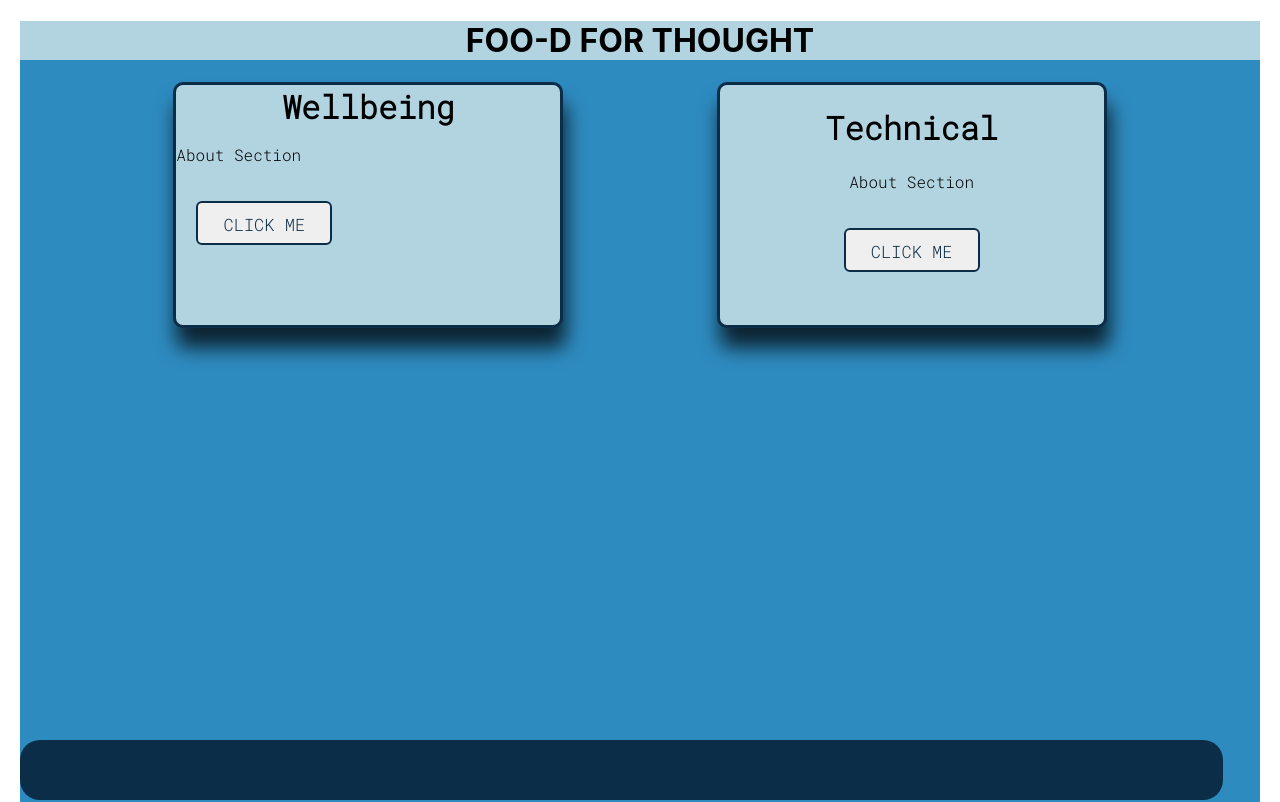
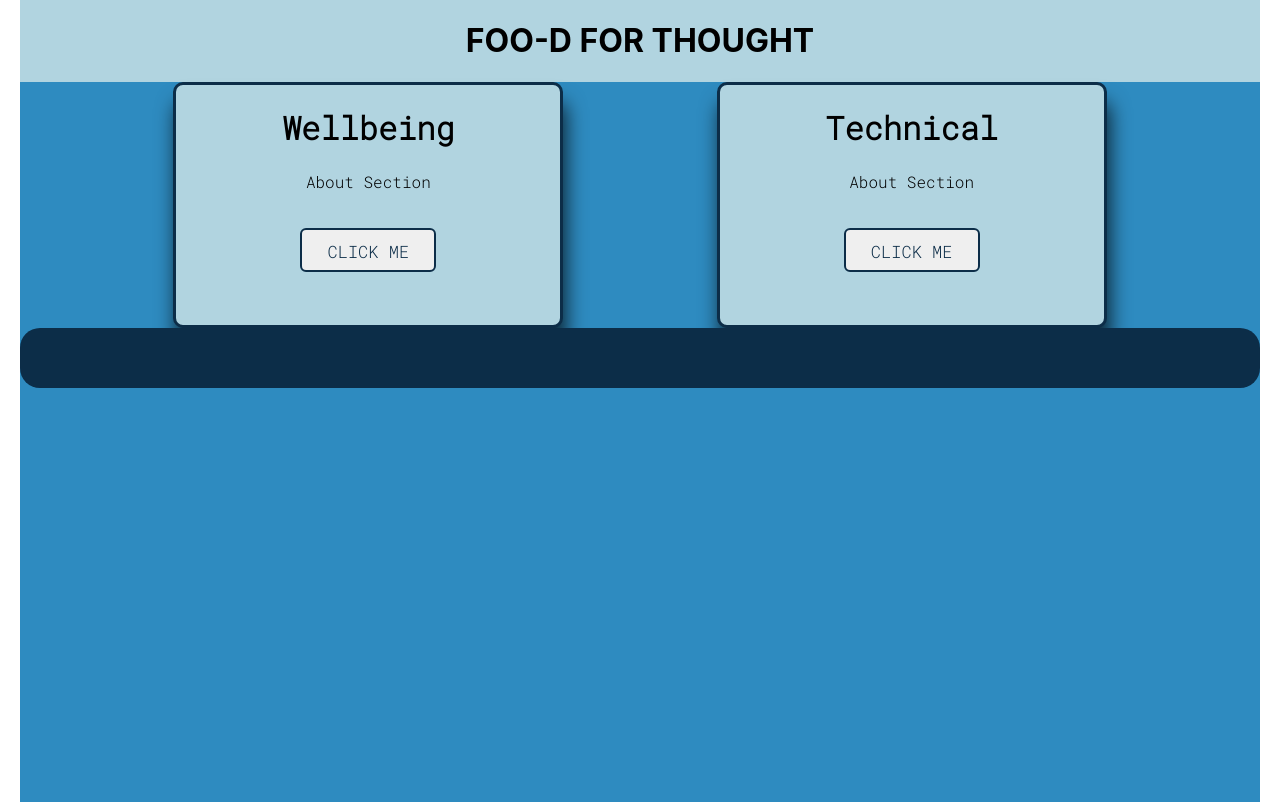
Before and after one commit to SchoolOfCode/w9_frontend-project-neemo-ryan-harry-mino, a React (Create React App) app: page / in a window 1280 px wide. Shown: the top 802 px of the page. Built offline with nearby package versions, Linux system fonts and the light colour scheme; no server answers.

Commit message:
styling of the hompage

```diff
--- a/src/Components/Footer/Footer.css
+++ b/src/Components/Footer/Footer.css
@@ -1,15 +1,18 @@
 .footer-class {
         border-radius:20px;
         text-align: center;
-        font-size:15px;
-        position:fixed;
+        font-size:14px;
+        /* position:fixed; */
         bottom:0;
-        width:94%;
+        /* width:94%; */
+        overflow:inherit;
         height:60px;   /* Height of the footer */
         background:#0C2D48;
       }
       .quote-paragraph{
-        font-family:Arial, Helvetica, sans-serif;
+        /* font-family:Arial, Helvetica, sans-serif; */
         color:#B1D4E0;
-        font-weight: bold;
+        font-family: Permanent Marker;
+        font-weight:bolder;
+        text-transform:uppercase;
       }
--- a/src/Components/Home/Home.css
+++ b/src/Components/Home/Home.css
@@ -1,6 +1,8 @@
 /* @import url('http://fonts.cdnfonts.com/css/proggy-clean'); */
 @import url('https://fonts.googleapis.com/css2?family=Roboto+Mono:wght@300&display=swap');
 .Home {
+  display:flex;
+  flex-direction:column;
   background-color: #2E8BC0;
   height:150vh;
   width:auto;
@@ -20,18 +22,19 @@
   font-family: 'Roboto Mono', monospace;
   box-shadow: rgba(0, 0, 0, 0.75) 3px 20px 20px;
   border-radius:10px;
+  text-align: center;
   border: 3px solid #0C2D48;
   background-color: #B1D4E0;
   height: 30vh;
   width: 30vw;
 }
 
-.wellbeing-section > h1 {
+/* .wellbeing-section > h1 { */
   /* font-family:bellefair; */
-  text-align: center;
+  /* text-align: center; */
   /* background-color: green; */
-  margin: 0;
-}
+  /* margin: 0; */
+/* } */
 
 .technical-section {
   font-family: 'Roboto Mono', monospace;;
```
